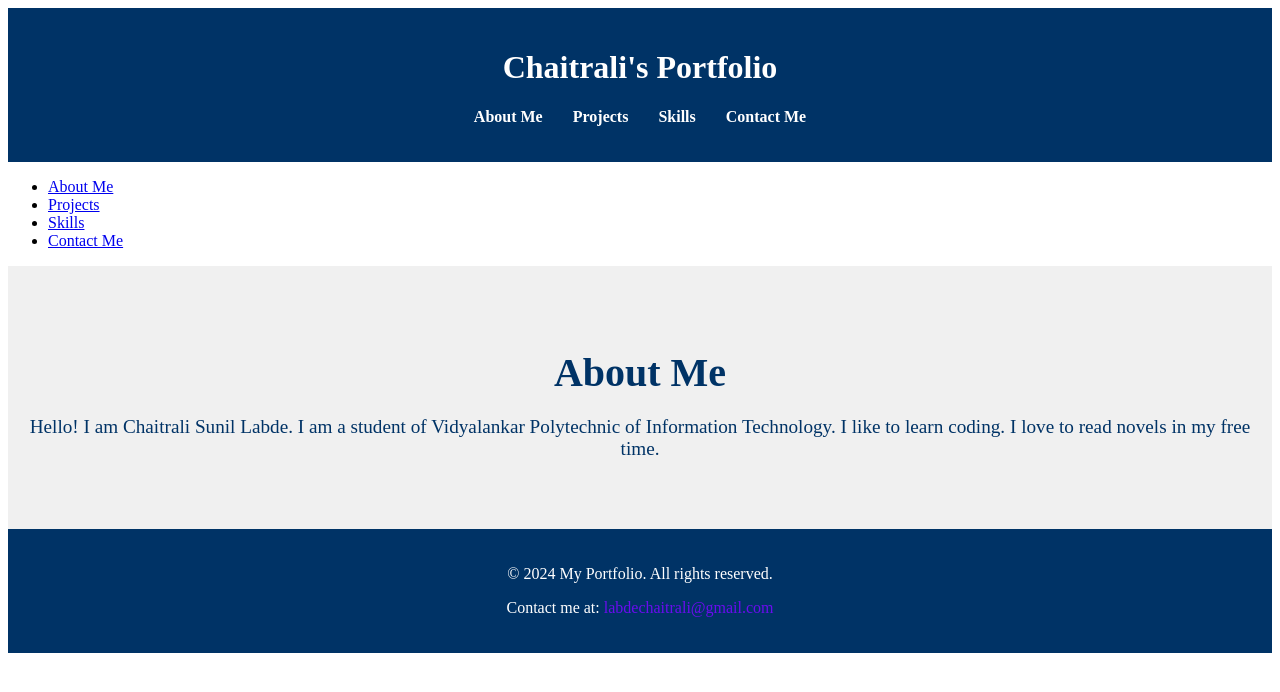
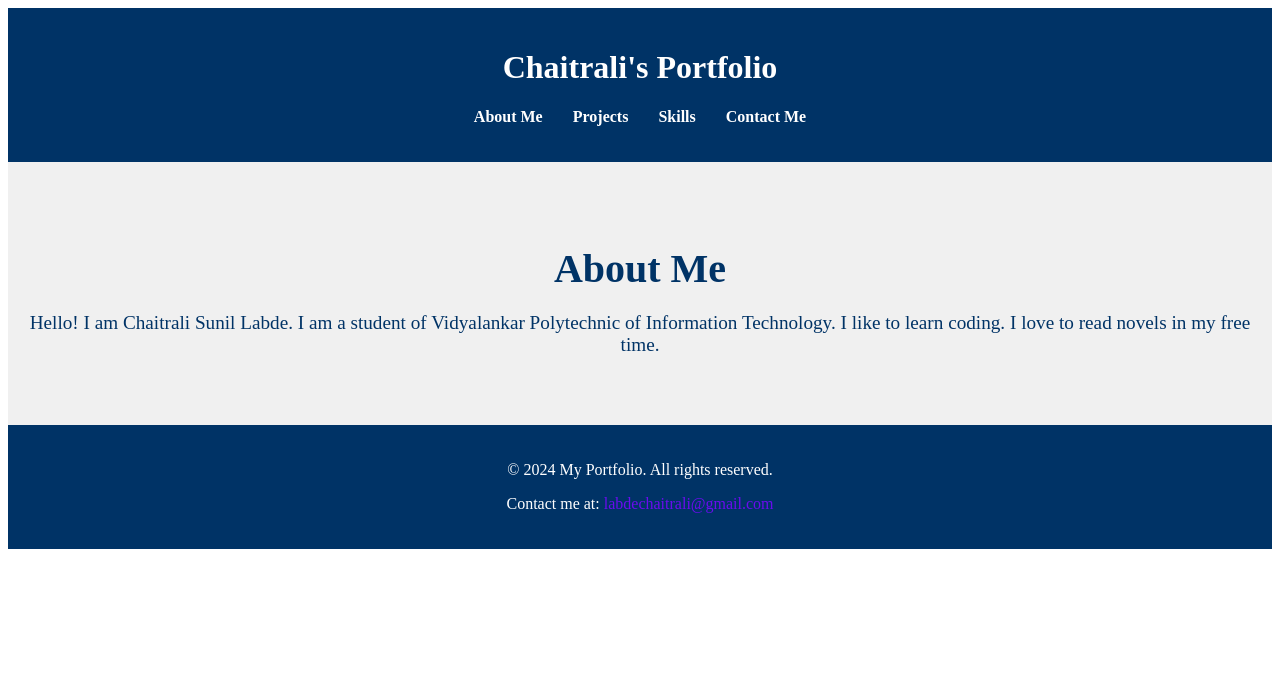
Before and after one commit to ChaitraliLabde/MyPortfolio, a React (Create React App) app: page / in a window 1280 px wide. Shown: the top 692 px of the page. Built offline with nearby package versions, Linux system fonts and the light colour scheme.

Commit message:
Update App.js

```diff
--- a/src/App.js
+++ b/src/App.js
@@ -1,44 +1,37 @@
-// App.js
+// src/App.js
 import React from 'react';
-import { BrowserRouter as Router, Route, Routes, Link } from 'react-router-dom';
+import { BrowserRouter as Router, Route, Routes, Navigate } from 'react-router-dom';
 import Header from './Header';
 import AboutMe from './AboutMe';
 import Projects from './Projects';
 import Skills from './Skills';
 import ContactMe from './ContactMe';
 import Footer from './Footer';
+import AdminDashboard from './AdminDashboard';
+import Login from './Login';
+import Blogs from './Blogs';
+
 
 function App() {
   return (
     <Router>
-      <div>
-        <Header />
-        <nav>
-          <ul>
-            <li>
-              <Link to="/">About Me</Link>
-            </li>
-            <li>
-              <Link to="/projects">Projects</Link>
-            </li>
-            <li>
-              <Link to="/skills">Skills</Link>
-            </li>
-            <li>
-              <Link to="/contactme">Contact Me</Link>
-            </li>
-          </ul>
-        </nav>
+      <Header />
+      <main>
         <Routes>
           <Route path="/" element={<AboutMe />} />
           <Route path="/projects" element={<Projects />} />
           <Route path="/skills" element={<Skills />} />
-          <Route path="/contactme" element={<ContactMe />} />
+          <Route path="/contact" element={<ContactMe />} />
+          <Route path="/blogs" element={<Blogs />} />
+          <Route path="/admin-dashboard" element={<AdminDashboard />} />
+          <Route path="/login" element={<Login/>} />
+          <Route path="*" element={<Navigate to="/admin-dashboard" />} />
         </Routes>
-        <Footer />
-      </div>
+      </main>
+      <Footer />
     </Router>
   );
 }
 
 export default App;
+/**/
```
